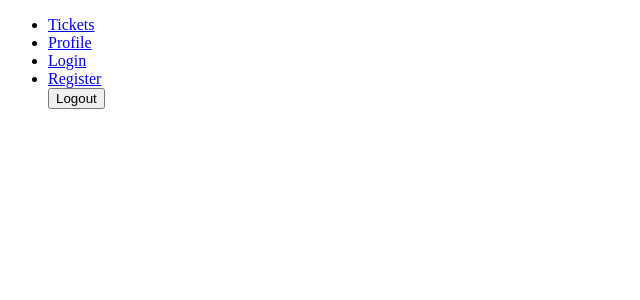
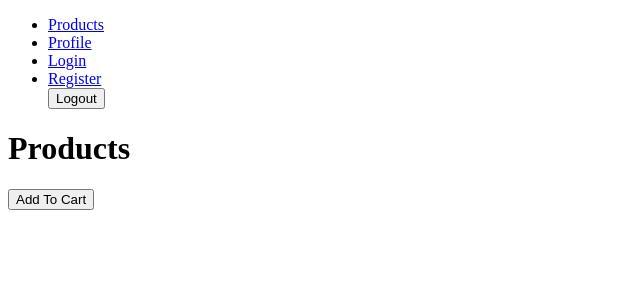
Before and after one commit to Talani-B/Capstone, a React (Vite) app in the folder Capstone/: page /products in a window 1280 px wide. Shown: the top 300 px of the page, without its empty margins (0-640 px from the left). Built offline with nearby package versions, Linux system fonts and the light colour scheme.

Commit message:
initial files

```diff
--- /dev/null
+++ b/Capstone/src/API/index.js
@@ -0,0 +1,7 @@
+export const getAllProducts = async () => {
+    try {
+    const response = await fetch('https://fakestoreapi.com/products')
+    } catch (err) {
+        console.error(err)
+    }
+}
--- a/Capstone/src/App.jsx
+++ b/Capstone/src/App.jsx
@@ -1,6 +1,6 @@
 import { useState } from 'react';
 import { Routes, Route } from "react-router-dom"
-import Tickets from './pages/Tickets';
+import Products from './pages/Products';
 import Profile from './pages/Profile';
 import Login from "./pages/Login"
 import Register from "./pages/Register"
@@ -12,7 +12,7 @@ function App() {
     <div>
       <NavBar token={token} setToken={setToken} />
       <Routes>
-        <Route path="/tickets" element={<Tickets token={token} />} />
+        <Route path="/products" element={<Products token={token} />} />
         <Route path="/profile" element={<Profile token={token} />} />
         <Route path="/login" element={<Login setToken={setToken} />} />
         <Route path="/register" element={<Register setToken={setToken} />} />
--- a/Capstone/src/components/Navbar.jsx
+++ b/Capstone/src/components/Navbar.jsx
@@ -5,7 +5,7 @@ export default function NavBar({ token }) {
         <nav>
             <ul>
                 <li>
-                    <Link to="/tickets">Tickets</Link>
+                    <Link to="/products">Products</Link>
                 </li>
                 <li>
                     <Link to="/profile">Profile</Link>
--- a/Capstone/src/pages/Tickets.jsx
+++ b/Capstone/src/pages/Products.jsx
@@ -1,25 +1,21 @@
 import { useState } from 'react';
+import { getAllProducts } from '../API'
 
-
-export default  function Tickets() {
-    const [tickets, setTickets]= useState([]);
+export default  function Products() {
+    const [products, setProducts]= useState([]);
     const [name, setName]= useState('')
     const [text, setText]=useState('')
-    const [count, setCount]=useState(1)
 
 
     return (
 
        <>
-        <h1>Tickets</h1>
+        <h1>Products</h1>
      <form>
 
      </form>
      <button>Add To Cart</button>
-     <div className="quantity">
 
-     </div>
-     <select>Quantity</select>
         </>
 
     )
--- a/Capstone/src/pages/Profile.jsx
+++ b/Capstone/src/pages/Profile.jsx
@@ -2,14 +2,14 @@ import { useState } from "react";
 
 export default  function Profile({ token }) {
      const [name,setName] = useState('')
-     const [tickets,setTickets] = useState([])
+     const [products,setProducts] = useState([])
 
     return (
         <div>
         <h1>Profile</h1>
 
        <form>
-        <p>Recent Tickets Purchased</p>
+        <p>Recent Products Purchased</p>
 
        </form>
 
```
